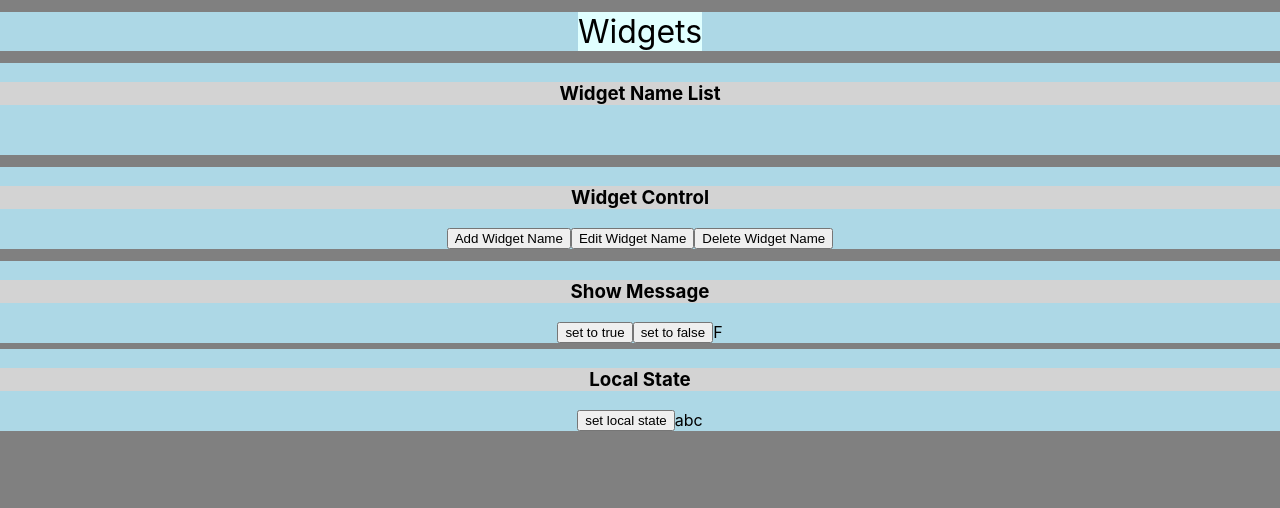
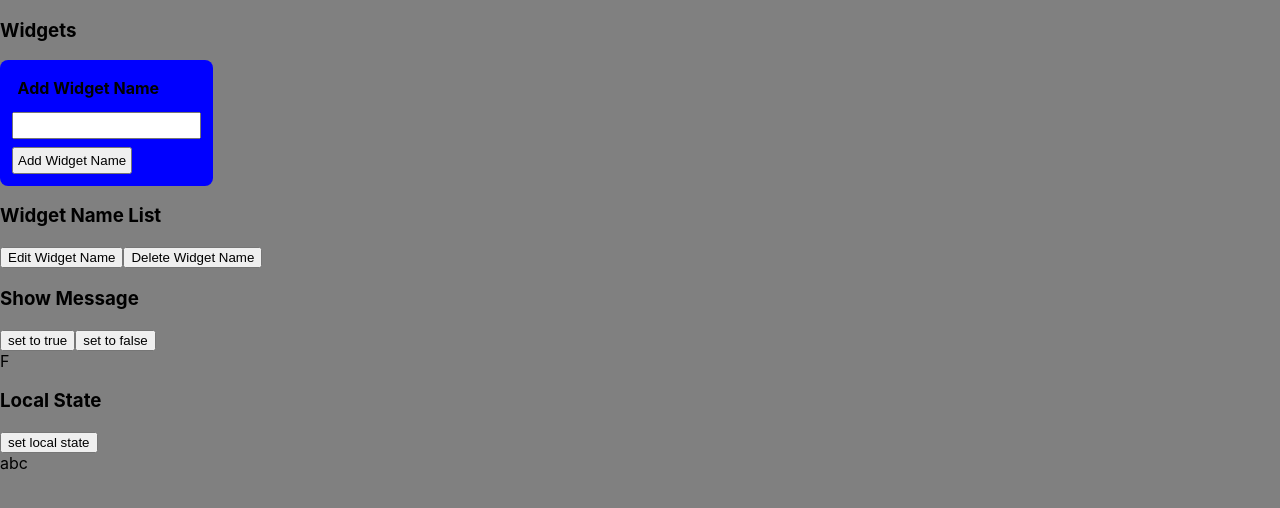
Before and after one commit to goatstone/min-hooks, a React app: page / in a window 1280 px wide. Shown: the top 508 px of the page. Built offline with nearby package versions, Linux system fonts and the light colour scheme.

Commit message:
update Add Widget to enable user to add text

```diff
--- a/src/MinHooks.css
+++ b/src/MinHooks.css
@@ -1,25 +1,7 @@
-.min-hooks {
-  text-align: center;
-  background: gray;
+section.min-hooks {
+  display: flex;
+  flex-direction: column;
+  justify-content: center;
+  align-items: flex-start;
+  flex-wrap: nowrap;
 }
-.min-hooks header {
-  font-size: 2em;
-  background: lightcyan;
-}
-section section {
-  display: flex;
-  flex-direction: row;
-  justify-content: center;
-  align-items: center;
-  flex-wrap: wrap;
-  width: 100%;
-  background: lightblue;
-  margin: 6px 0;
-}
-section section h3 {
-  width: 100%;
-  background: lightgray;
-}
-.actions button {
-  max-width: 100px;
-}
--- a/src/MinHooks.tsx
+++ b/src/MinHooks.tsx
@@ -27,13 +27,12 @@ const MinHooks: React.FC = () => {
     <section className="min-hooks">
       <Widgets>
         <WidgetHeader />
+        <WidgetAdd />
         <WidgetListManage>
           <h3>Widget Name List</h3>
           <WidgetList />
         </WidgetListManage>
         <WidgetControl>
-          <h3>Widget Control</h3>
-          <WidgetAdd />
           <WidgetEdit />
           <button
             type="button"
--- /dev/null
+++ b/src/components/WidgetAdd.css
@@ -0,0 +1,12 @@
+.widget-add-control {
+  display: flex;
+  flex-direction: column;
+  align-items: flex-start;
+  background: blue;
+  border-radius: 0.5em;
+  padding: 0.5em;
+}
+.widget-add-control > *{
+  margin: 0.3em;
+  padding: 0.3em;
+}
--- a/src/components/WidgetAdd.tsx
+++ b/src/components/WidgetAdd.tsx
@@ -1,18 +1,27 @@
 import React from 'react'
 import { StoreContext, StoreContextInterface } from '../StoreContext'
+import './WidgetAdd.css'
 
 const WidgetAdd: React.FC = () => {
   const { state, actions }: StoreContextInterface = React.useContext(StoreContext)
+  const [localState, localSetState] = React.useState('')
 
   return (
+    <article className="widget-add-control">
+      <h4>Add Widget Name</h4>
+      <input
+        value={localState}
+        onChange={e => localSetState(e.target.value)}
+      />
       <button
         type="button"
         className="add-widget"
-      onClick={() => actions.addWidgetName('abc')}
+        onClick={() => actions.addWidgetName(localState)}
       >
         Add Widget Name
         {state.lastUpdate}
       </button>
+    </article>
   )
 }
 
--- a/src/components/WidgetHeader.tsx
+++ b/src/components/WidgetHeader.tsx
@@ -1,11 +1,9 @@
 import React from 'react'
 
 const WidgetHeader: React.FC = () => (
-  <section>
-    <header>
-      Widgets
-    </header>
-  </section>
+  <header>
+    <h3>Widgets</h3>
+  </header>
 )
 
 export default WidgetHeader
--- a/src/index.css
+++ b/src/index.css
@@ -7,8 +7,3 @@ body {
   -webkit-font-smoothing: antialiased;
   -moz-osx-font-smoothing: grayscale;
 }
-
-code {
-  font-family: source-code-pro, Menlo, Monaco, Consolas, "Courier New",
-    monospace;
-}
```
Lines whose indentation alone changed are shown as unchanged.
